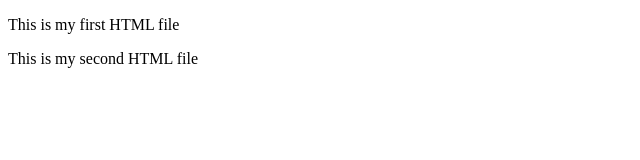
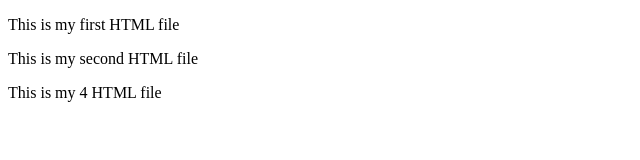
Before and after one commit to Bha834/demo-git, a plain HTML site: page index.html in a window 1280 px wide. Shown: the whole page, without its empty margins (0-640 px from the left). Drawn offline with Linux system fonts and the light colour scheme.

Commit message:
Update index.html

```diff
--- a/index.html
+++ b/index.html
@@ -8,5 +8,6 @@
 <body>
     <p>This is my first HTML file</p>
     <p>This is my second HTML file</p>
+    <p>This is my 4 HTML file</p>
 </body>
 </html>
```
